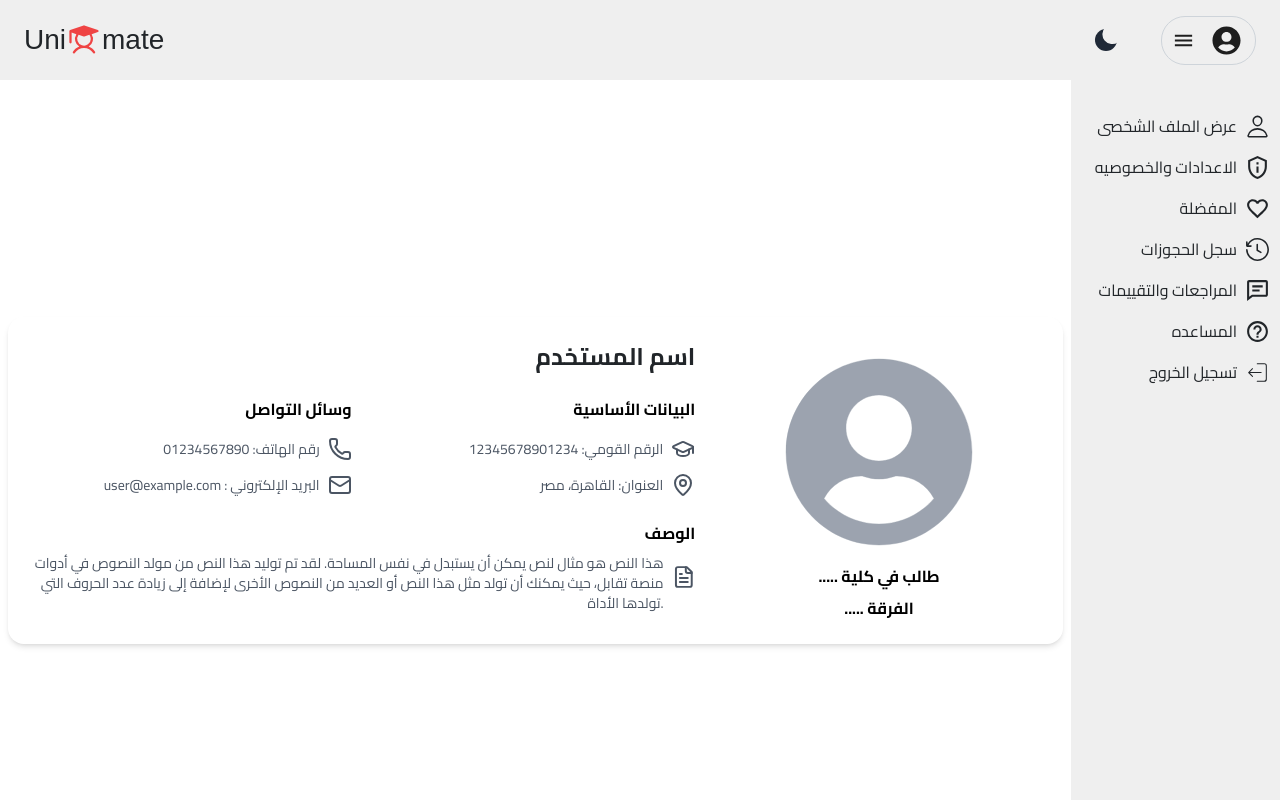
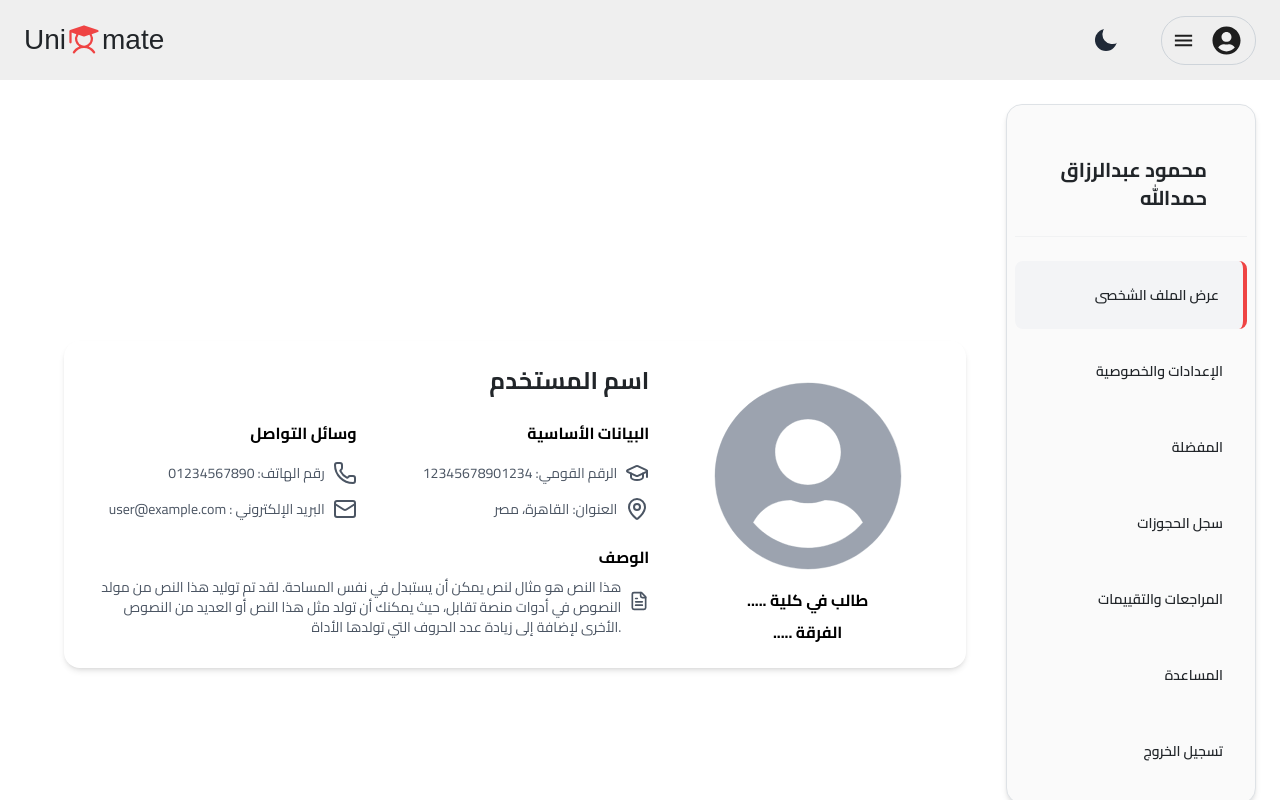
Before and after one commit to Mahmoud-Abd-Elrazek/Unimate, a React (Vite) app: page /auther/profile in a window 1280 px wide. Shown: the top 800 px of the page. Built offline with nearby package versions, Linux system fonts and the light colour scheme; a web font is replaced by a local one.

Commit message:
Update Side_Bar

```diff
--- a/src/components/SideBar/sideBar.tsx
+++ b/src/components/SideBar/sideBar.tsx
@@ -1,169 +1,69 @@
-// import React from 'react'
-import { IoPersonOutline } from "react-icons/io5";
-import { CiLogout } from "react-icons/ci";
-import { BiCommentDetail } from "react-icons/bi";
-
-import { Link } from "react-router-dom";
-import { MdAttachMoney, MdFavoriteBorder, MdHelpOutline, MdManageAccounts, MdOutlinePrivacyTip } from "react-icons/md";
+// src/components/SideBar/SideBar.jsx
+//import React from 'react';
+//import { FaUserCircle } from "react-icons/fa";
+import { Link } from 'react-router-dom';
+import { IoPersonOutline } from 'react-icons/io5';
+import { CiLogout }         from 'react-icons/ci';
+import { BiCommentDetail }  from 'react-icons/bi';
+import { MdAttachMoney,
+         MdFavoriteBorder,
+         MdHelpOutline,
+         MdManageAccounts,
+         MdOutlinePrivacyTip } from 'react-icons/md';
 import { GoHistory } from "react-icons/go";
-import { TbHomeCheck } from "react-icons/tb";
-import {  FaRegCalendarCheck } from "react-icons/fa";
-import useAuthStore from "../../Store/useAuthStore";
+import { TbHomeCheck } from 'react-icons/tb';
+import { FaRegCalendarCheck } from 'react-icons/fa';
+import useAuthStore from '../../Store/useAuthStore';
 
 export default function SideBar() {
-    const Role = useAuthStore((state) => state.role);
-    return (<div>
+  const Role = useAuthStore((state) => state.role);
 
-        {Role !== "Owner" ?
+  const links = Role !== 'Owner'
+    ? [
+        { to: '/auther/profile', label: 'عرض الملف الشخصى', icon: IoPersonOutline },
+        { to: '/auther/editprofile', label: 'الإعدادات والخصوصية', Icon: MdOutlinePrivacyTip },
+        { to: '/auther/favorites', label: 'المفضلة', icon: MdFavoriteBorder },
+        { to: '/auther/myreservations', label: 'سجل الحجوزات', icon: GoHistory},
+        { to: '/auther/personalreviews', label: 'المراجعات والتقييمات', icon: BiCommentDetail },
+        { to: '/auther/help', label: 'المساعدة', icon: MdHelpOutline },
+        { to: '/', label: 'تسجيل الخروج', icon: CiLogout },
+      ]
+    : [
+        { to: '/auther/profile', label: 'عرض الملف الشخصى', icon: IoPersonOutline },
+        { to: '/auther/editprofile', label: 'الإعدادات والخصوصية', icon: MdOutlinePrivacyTip },
+        { to: '/auther/my_real_estate', label: 'عقاراتي', icon: TbHomeCheck },
+        { to: '/auther/reservation_requests_Owner', label: 'طلبات الحجز', icon: FaRegCalendarCheck },
+        { to: '/auther/myreservations', label: 'إدارة الحجوزات', icon: MdManageAccounts },
+        { to: '/auther/my_money_transactions', label: 'المعاملات المالية', icon: MdAttachMoney },
+        { to: '/auther/personalreviews', label: 'المراجعات والتقييمات', icon: BiCommentDetail },
+        { to: '/auther/help', label: 'المساعدة', icon: MdHelpOutline },
+        { to: '/', label: 'تسجيل الخروج', icon: CiLogout },
+      ];
 
-            <div className=" w-full h-full " style={{  padding: "10px" }}>
-                {/* <h3>Sideba r</h3> */}
-                <ul className="grid gap-3 mt-4 ">
-                    <li className="">
-                        <Link to='/auther/profile' className="flex justify-end">
-                            عرض الملف الشخصى
-                            <span className="">
-                                <IoPersonOutline className="IconSize" />
-                            </span>
-                        </Link>
-                    </li>
-                    <li className="">
-                        <Link to='/auther/editprofile' className="flex justify-end">
-                            الاعدادات والخصوصيه
-                            <span className="">
-                                <MdOutlinePrivacyTip className="IconSize" />
-                            </span>
-                        </Link>
-                    </li>
+  return (
+    <div className="w-full max-w-sm   rounded-2xl  text-right ">
+        <div className="flex flex-col items-center pt-[35px]">
+                {/* <FaUserCircle className="text-7xl text-gray-400 dark:text-gray-600" /> */}
+                <h2 className="text-xl font-bold mt-2 mr-10">محمود عبدالرزاق حمدالله</h2>
+              </div>
 
-                    <li className="">
-                        <Link to='/auther/favorites' className="flex justify-end">
-                            المفضلة
-                            <span className="">
-                                <MdFavoriteBorder className="IconSize" />
-                            </span>
-                        </Link>
-                    </li>
-
-                    <li className="">
-                        <Link to='/auther/myreservations' className="flex justify-end">
-                            سجل الحجوزات
-                            <span className="">
-                                <GoHistory className="IconSize" />
-                            </span>
-                        </Link>
-                    </li>
-
-                    <li className="">
-                        <Link to='/auther/personalreviews' className="flex justify-end">
-                            المراجعات والتقييمات
-                            <span className="">
-                                <BiCommentDetail className="IconSize" />
-                            </span>
-                        </Link>
-                    </li>
-                    <li className="">
-                        <Link to='/auther/help' className="flex justify-end">
-                            المساعده
-                            <span className="">
-                                <MdHelpOutline className="IconSize" />
-                            </span>
-                        </Link>
-                    </li>
-                    <li className="">
-                        <Link to='/' className="flex justify-end">
-                            تسجيل الخروج
-                            <span className="">
-                                <CiLogout className="IconSize" />
-                            </span>
-                        </Link>
-                    </li>
-                </ul>
-            </div>
-
-        :
-            <div className=" w-full h-full" style={{   padding: "10px" }}>
-                {/* <h3>Sideba r</h3> */}
-                <ul className="grid gap-3 mt-4">
-                    <li className="">
-                        <Link to='/auther/profile' className="flex justify-end">
-                            عرض الملف الشخصى
-                            <span className="">
-                                <IoPersonOutline className="IconSize" />
-                            </span>
-                        </Link>
-                    </li>
-                    <li className="">
-                        <Link to='/auther/editprofile' className="flex justify-end">
-                            الاعدادات والخصوصيه
-                            <span className="">
-                                <MdOutlinePrivacyTip className="IconSize" />
-                            </span>
-                        </Link>
-                    </li>
-
-                    <li className="">
-                        <Link to='/auther/my_real_estate' className="flex justify-end">
-                            العقارات الخاصه بى
-                            <span className="">
-                                <TbHomeCheck className="IconSize" />
-                            </span>
-                        </Link>
-                    </li>
-                    <li className="">
-                        <Link to='/auther/reservation_requests_Owner' className="flex justify-end">
-                                طلبات الحجز
-                            <span className="">
-                                <FaRegCalendarCheck className="IconSize" />
-                            </span>
-                        </Link>
-                    </li>
-
-                    <li className="">
-                        <Link to='/auther/myreservations' className="flex justify-end">
-                            ادارة الحجوزات
-                            <span className="">
-                                <MdManageAccounts className="IconSize" />
-                            </span>
-                        </Link>
-                    </li>
-                    <li className="">
-                        <Link to='/auther/my_money_transactions' className="flex justify-end">
-                            المعاملات الماليه
-                            <span className="">
-                                <MdAttachMoney className="IconSize" />
-                            </span>
-                        </Link>
-                    </li>
-
-                    <li className="">
-                        <Link to='/auther/personalreviews' className="flex justify-end">
-                            المراجعات والتقييمات
-                            <span className="">
-                                <BiCommentDetail className="IconSize" />
-                            </span>
-                        </Link>
-                    </li>
-                    <li className="">
-                        <Link to='/auther/help' className="flex justify-end">
-                            المساعده
-                            <span className="">
-                                <MdHelpOutline className="IconSize" />
-                            </span>
-                        </Link>
-                    </li>
-                    <li className="">
-                        <Link to='/' className="flex justify-end">
-                            تسجيل الخروج
-                            <span className="">
-                                <CiLogout className="IconSize" />
-                            </span>
-                        </Link>
-                    </li>
-                </ul>
-            </div>
-
-        }
+              <hr className="my-4 border-gray-300 dark:border-gray-700" />
+              <ul className="space-y-2">
+        {links.map((link) => (
+          <li key={link.to}>
+            <Link
+              to={link.to}
+              className={`grid grid-cols-[1fr_auto] items-center p-4 rounded-lg transition-all duration-200 font-semibold ${location.pathname === link.to
+                  ? "bg-gray-100 dark:bg-gray-800 border-r-4 border-red-500"
+                  : "hover:bg-gray-50 dark:hover:bg-gray-800"
+                }`}
+            >
+              <span className="text-sm text-right">{link.label}</span>
+              {/* <span className="text-xl">{link.icon}</span> */}
+            </Link>
+          </li>
+        ))}
+      </ul>
     </div>
-    )
+  );
 }
--- a/src/pages/User_Profile_Pages/AuthorLayout/authorLayout.tsx
+++ b/src/pages/User_Profile_Pages/AuthorLayout/authorLayout.tsx
@@ -8,22 +8,18 @@ const AuthorLayout = () => {
   const hideSidebarRoutes =
   location.pathname.startsWith('/auther/editprofile') ||
   location.pathname === '/auther/help';
-
-
-    // console.log(shouldHideSidebar)
-    // console.log(location.pathname)
   return (
-    <div className=" flex justify-end Page min-h-screen">
-      <main className="content w-full h-full">
+    <div className="flex lg:flex-row-reverse  px-4 py-8 lg:py-6 min-h-[80vh]">
+      {/* Show sidebar only if not in hidden list */}
+      {!hideSidebarRoutes && (
+        <aside className="w-full lg:w-[250px] h-[700px] rounded-2xl border border-gray-200 dark:border-gray-700 p-2 bg-[#FAFAFA] dark:bg-[#121111] shadow-md">
+          <SideBar />
+        </aside>
+      )}
+      <main className="flex-1 w-full px-8 ">
         <Outlet />
       </main>
 
-      {/* Show sidebar only if not in hidden list */}
-      {!hideSidebarRoutes && (
-        <aside className=" min-h-full w-[250px] bg-[#EFEFEF] dark:bg-[#121111]">
-          <SideBar />
-        </aside>
-      )}
     </div>
   );
 };
--- a/src/pages/User_Profile_Pages/Favorites/favorites.tsx
+++ b/src/pages/User_Profile_Pages/Favorites/favorites.tsx
@@ -4,17 +4,17 @@ import { useState } from "react"
 // import { Link } from "react-router"
 
 export default function Favorites() {
-  const [data, setdata] = useState([])
+  const [data] = useState([])
 
   return (
     <div>
-      <h1 className="text-2xl text-gray-500 text-center mt-10">تفضيلاتى</h1>
+      <h1 className="text-2xl text-gray-500 text-center mt-10 dark:text-[white]">تفضيلاتى</h1>
       {data.length > 0 ?
         <div>
 
         </div> :
         <div className="flex flex-col items-center justify-start min-h-screen mt-20">
-          <p className="text-lg my-10 text-gray-700">لا توجد شقق مفضله حتى الان</p>
+          <p className="text-lg my-10 text-gray-700 dark:text-[white]">لا توجد شقق مفضله حتى الان</p>
           {/* <Link to="/" className="btn MainColorBG text-white">Go to Home</Link> */}
         </div>
       }
```
Also changed, not shown: src/pages/EditProfilePage/editProfilepage.tsx (+9 -6 lines), 1 other file (tests, documents, lock files or other folders).
